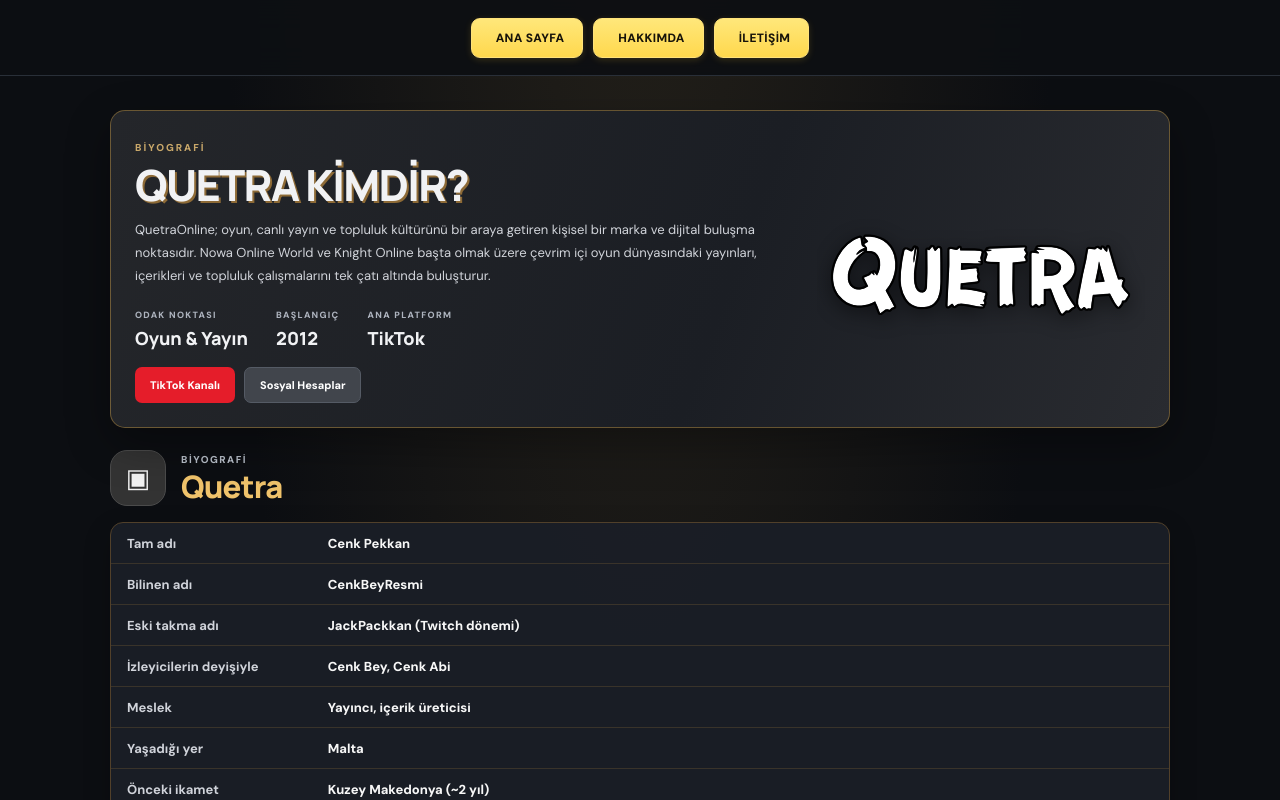
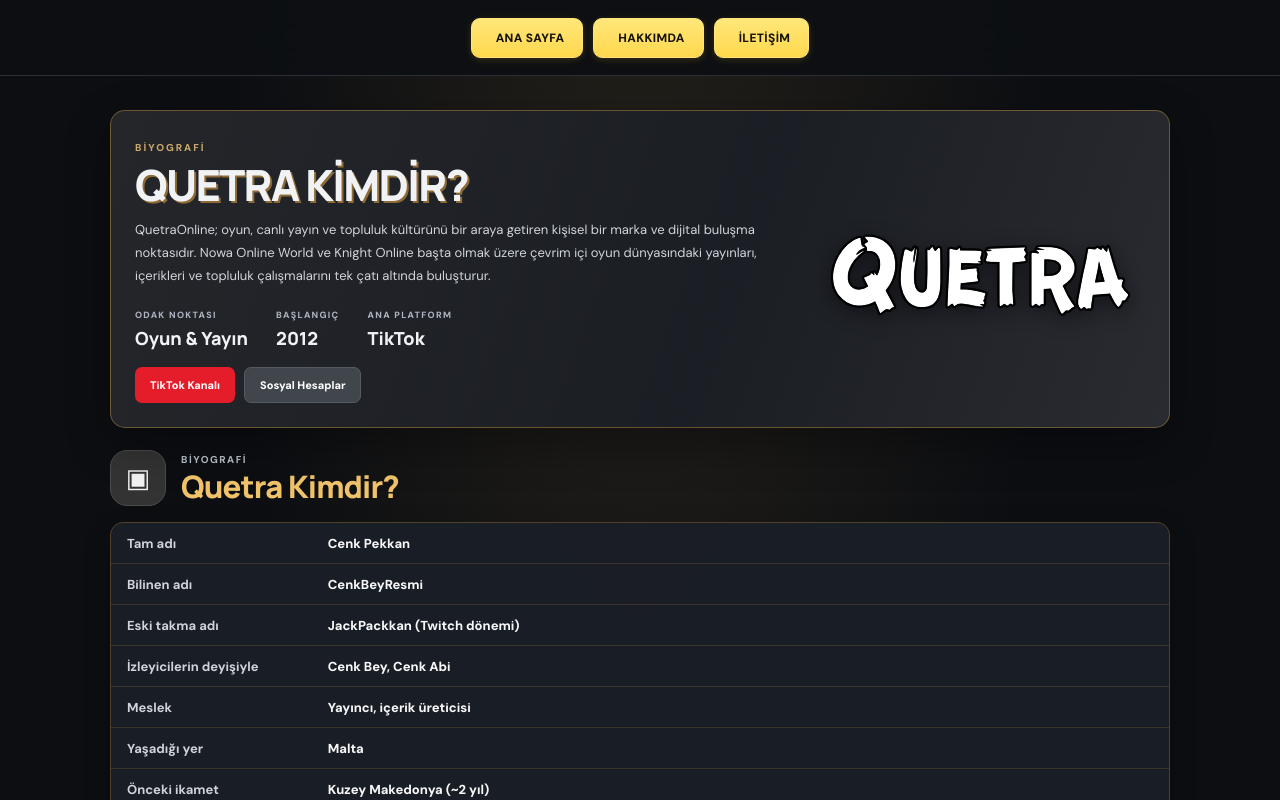
Before and after one commit to quetraonline/quetraonline, a Next.js app: page /hakkimda in a window 1280 px wide. Shown: the top 800 px of the page. Built offline with nearby package versions, Linux system fonts and the light colour scheme; no server answers.

Commit message:
Correct profile heading to Quetra Kimdir

```diff
--- a/app/hakkimda/page.js
+++ b/app/hakkimda/page.js
@@ -49,7 +49,7 @@ export default function AboutPage() {
         <section className="profile-section">
           <div className="profile-heading">
             <div className="profile-icon" aria-hidden="true">▣</div>
-            <div><span>BİYOGRAFİ</span><h2>Quetra</h2></div>
+            <div><span>BİYOGRAFİ</span><h2>Quetra Kimdir?</h2></div>
           </div>
           <div className="profile-table">
             {[
```
